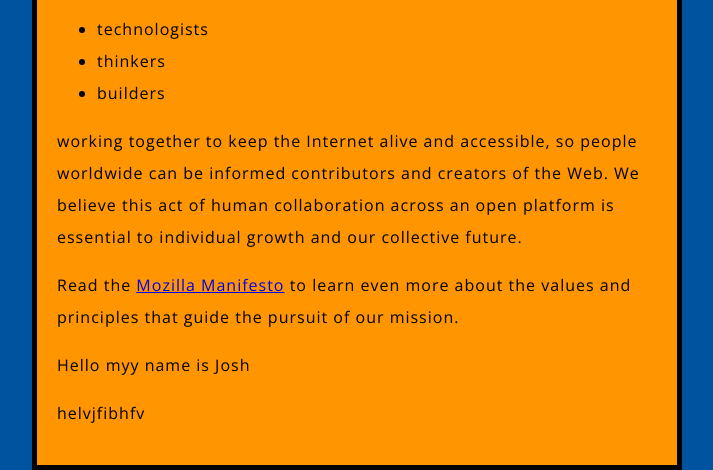
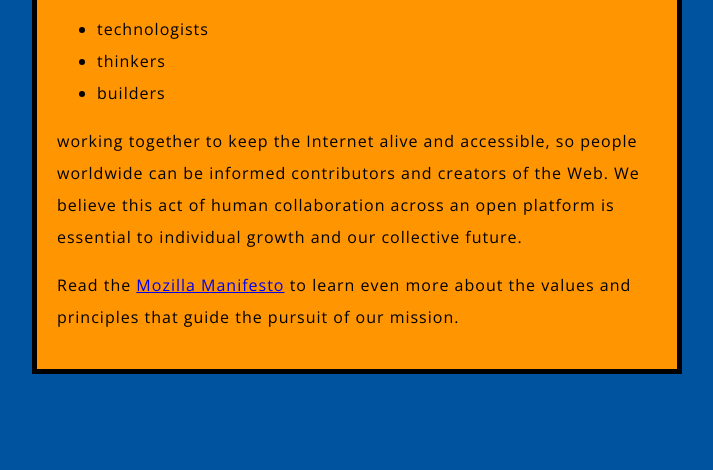
Before and after one commit to Josh-Gibb/Gibb_INF_651_Week01, a plain HTML site: page beginner-html-site-styled-gh-pages/index.html in a window 1280 px wide. Shown: the part 434-904 px from the top of the page, without its empty margins (283-996 px from the left). After the commit the page ends 808 px from the top, so only its background shows below. Drawn offline with nearby package versions, Linux system fonts and the light colour scheme.

Commit message:
Successfully completed hello world activity

```diff
--- a/beginner-html-site-styled-gh-pages/index.html
+++ b/beginner-html-site-styled-gh-pages/index.html
@@ -22,7 +22,5 @@
 
     <p>Read the <a href="https://www.mozilla.org/en-US/about/manifesto/">Mozilla Manifesto</a> to learn even more about the values and principles that guide the pursuit of our mission.</p>
     <script src="scripts/main.js"></script>
-    <p>Hello myy name is Josh</p>
-    <p> helvjfibhfv</p>
   </body>
 </html>
```
